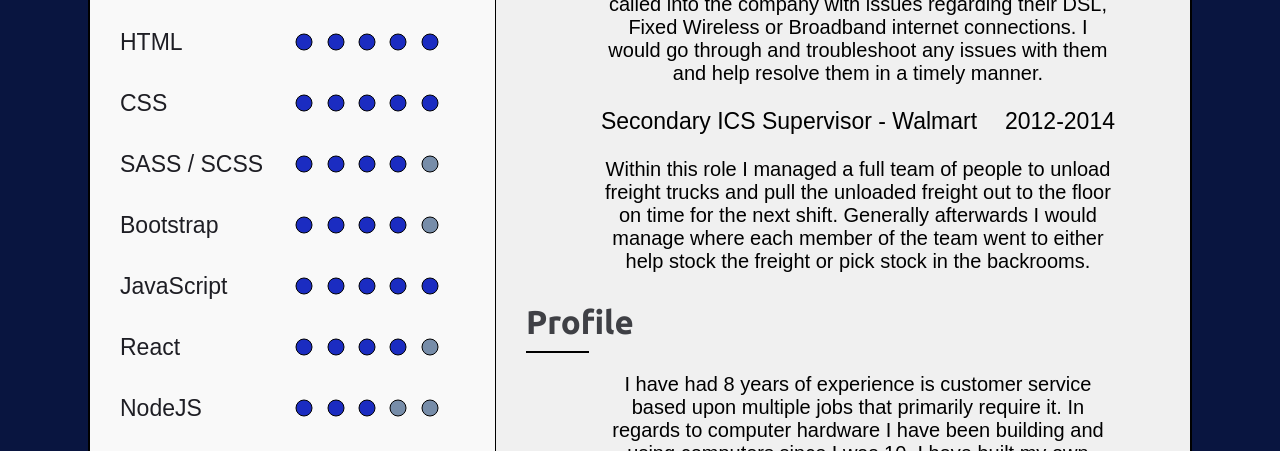
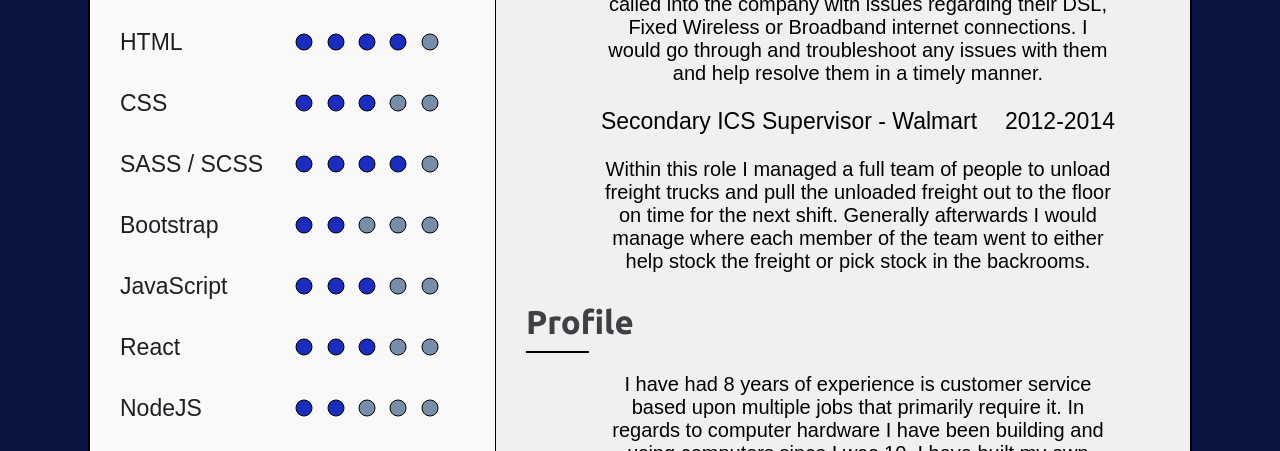
Before and after one commit to Teras43/myResume, a website: page sass/public/index.html in a window 1280 px wide. Shown: the part 814-1265 px from the top of the page. Drawn offline with Linux system fonts and the light colour scheme; a web font is replaced by a local one.

Commit message:
Changed skill ratings

```diff
--- a/sass/public/index.html
+++ b/sass/public/index.html
@@ -112,7 +112,7 @@
                                                 r="8"
                                                 stroke="black"
                                                 stroke-width="1"
-                                                fill="#1B2CC1"
+                                                fill="#778DA9"
                                             />
                                         </svg>
                                     </div>
@@ -159,7 +159,7 @@
                                                 r="8"
                                                 stroke="black"
                                                 stroke-width="1"
-                                                fill="#1B2CC1"
+                                                fill="#778DA9"
                                             />
                                         </svg>
                                         <svg width="25" height="25">
@@ -169,7 +169,7 @@
                                                 r="8"
                                                 stroke="black"
                                                 stroke-width="1"
-                                                fill="#1B2CC1"
+                                                fill="#778DA9"
                                             />
                                         </svg>
                                     </div>
@@ -263,7 +263,7 @@
                                                 r="8"
                                                 stroke="black"
                                                 stroke-width="1"
-                                                fill="#1B2CC1"
+                                                fill="#778DA9"
                                             />
                                         </svg>
                                         <svg width="25" height="25">
@@ -273,7 +273,7 @@
                                                 r="8"
                                                 stroke="black"
                                                 stroke-width="1"
-                                                fill="#1B2CC1"
+                                                fill="#778DA9"
                                             />
                                         </svg>
                                         <svg width="25" height="25">
@@ -330,7 +330,7 @@
                                                 r="8"
                                                 stroke="black"
                                                 stroke-width="1"
-                                                fill="#1B2CC1"
+                                                fill="#778DA9"
                                             />
                                         </svg>
                                         <svg width="25" height="25">
@@ -340,7 +340,7 @@
                                                 r="8"
                                                 stroke="black"
                                                 stroke-width="1"
-                                                fill="#1B2CC1"
+                                                fill="#778DA9"
                                             />
                                         </svg>
                                     </div>
@@ -387,7 +387,7 @@
                                                 r="8"
                                                 stroke="black"
                                                 stroke-width="1"
-                                                fill="#1B2CC1"
+                                                fill="#778DA9"
                                             />
                                         </svg>
                                         <svg width="25" height="25">
@@ -434,7 +434,7 @@
                                                 r="8"
                                                 stroke="black"
                                                 stroke-width="1"
-                                                fill="#1B2CC1"
+                                                fill="#778DA9"
                                             />
                                         </svg>
                                         <svg width="25" height="25">
```
